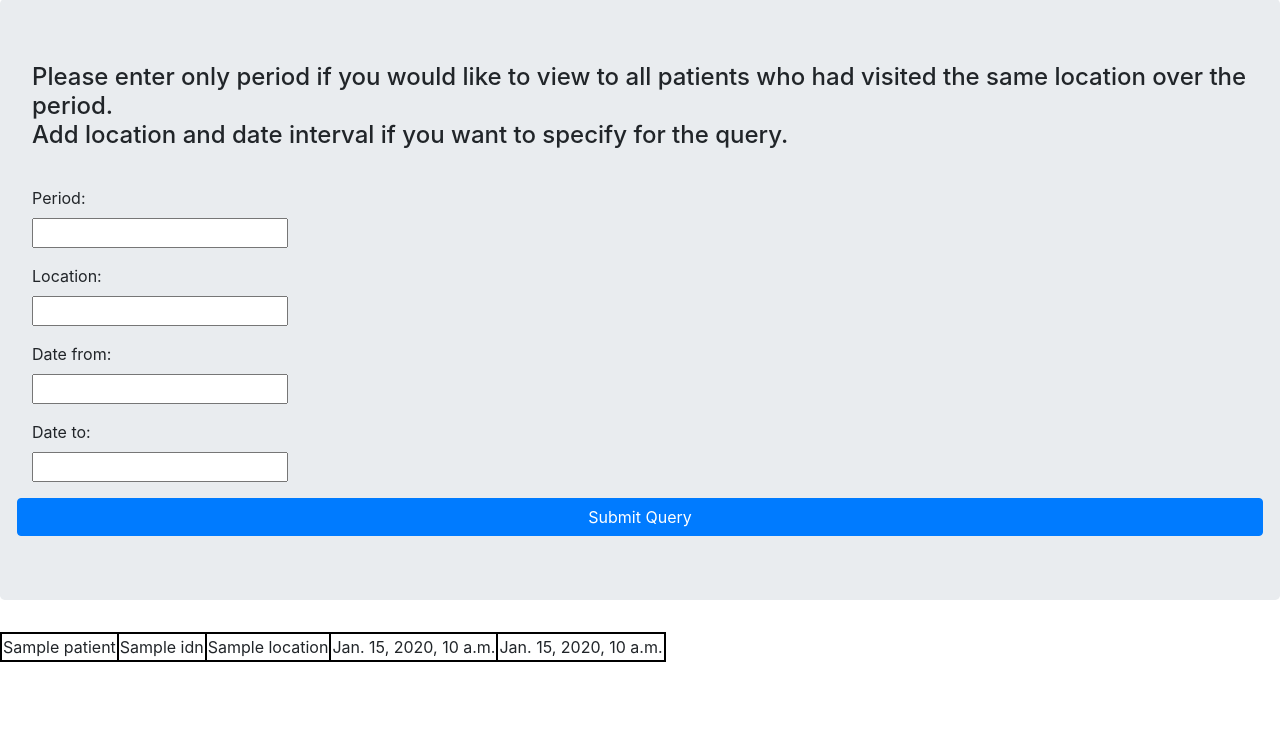
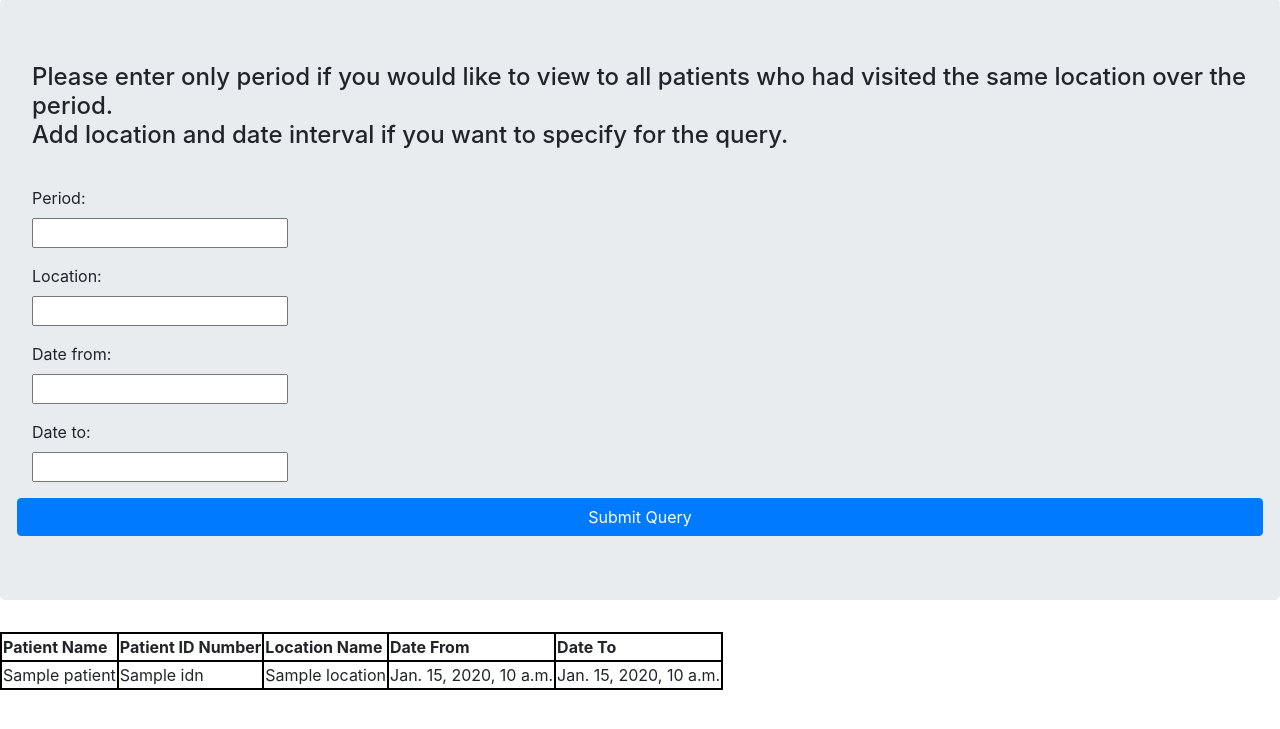
Before and after one commit to gokceozer/trans_19, a Django app: template templates/covidapp/query_page.html in a window 1280 px wide. Shown: the part 57-786 px from the top of the page. Run offline with Django 3.2, Linux system fonts and the light colour scheme; the template is opened without the code that fills it: values that come from a table or form of the project are taken from there, most other values are stand-ins (such as "Sample title", 1, 10 or a date in 2020); some libraries are stand-ins or nearby versions.

Commit message:
query-last-com

```diff
--- a/templates/covidapp/query_page.html
+++ b/templates/covidapp/query_page.html
@@ -27,6 +27,14 @@
 <table>
 
     {% if return_dict %}
+
+        <thead>
+            <th>Patient Name</th>
+            <th>Patient ID Number</th>
+            <th>Location Name</th>
+            <th>Date From</th>
+            <th>Date To</th>
+        </thead>
 
         {% for key, location in return_dict.items %}
 
```
Also changed, not shown: covidapp/views.py (+23 -6 lines), db.sqlite3.
